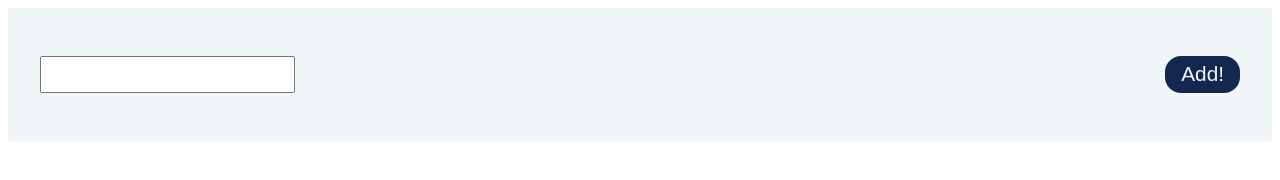
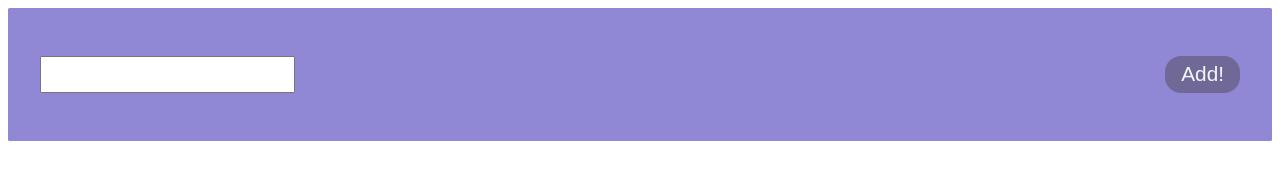
Before and after one commit to ChrisArturoMG/todo, a plain HTML site: page index.html in a window 1280 px wide. Drawn offline with nearby package versions, Linux system fonts and the light colour scheme.

Commit message:
Update index.html

```diff
--- a/index.html
+++ b/index.html
@@ -14,7 +14,7 @@
 
     <style>
       main {
-        background-color: #f1f6f9;
+        background-color: #9088d4;
         padding: 2rem;
         border-radius: 0.1rem;
         font-size: 1.4rem;
@@ -39,7 +39,7 @@
       }
 
       .add {
-        background-color: #14274e;
+        background-color: #706897;
         color: #f1f6f9;
         border-radius: 1rem;
         border: 0;
```
